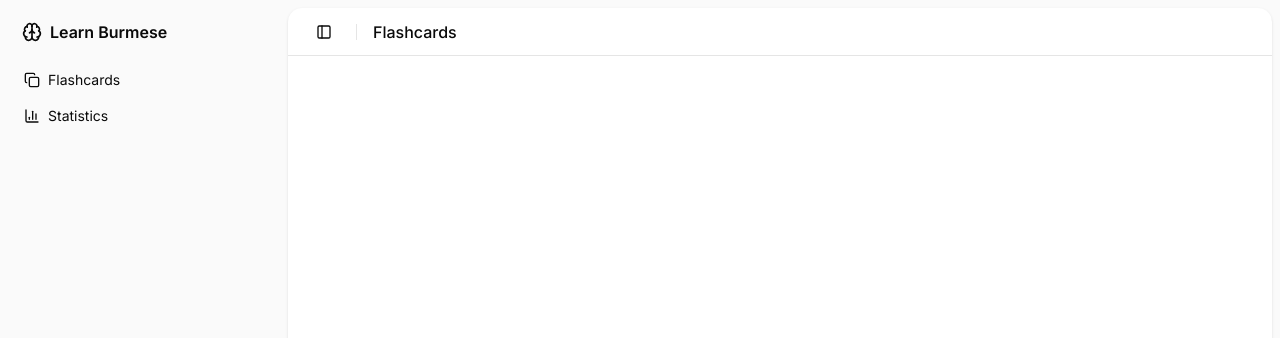
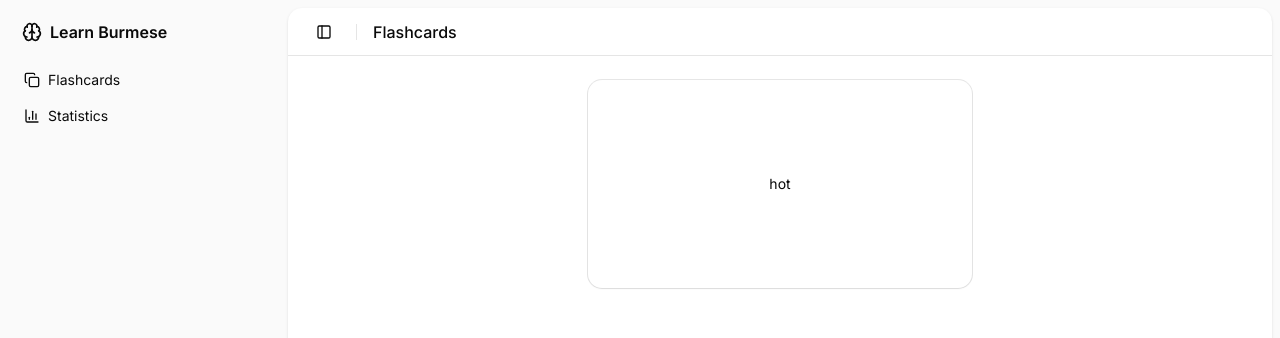
Before and after one commit to IsaacDWaller/learn-burmese, a Next.js app: page / in a window 1280 px wide. Shown: the top 338 px of the page. Built offline with nearby package versions, Linux system fonts and the light colour scheme.

Commit message:
feat: flashcard

```diff
--- a/src/app/page.tsx
+++ b/src/app/page.tsx
@@ -1 +1,85 @@
-export default function Page() {}
+"use client";
+
+import { Button } from "@/components/ui/button";
+import {
+  Card,
+  CardAction,
+  CardContent,
+  CardFooter,
+  CardHeader,
+} from "@/components/ui/card";
+import { cn } from "@/lib/utils";
+import { useState } from "react";
+
+export default function Page() {
+  const [revealed, setRevealed] = useState(false);
+
+  function handleCardClick() {
+    if (revealed) return;
+    setRevealed(true);
+  }
+
+  function handleListenButtonClick() {
+    console.log("Listen button clicked");
+  }
+
+  function handleIncorrectButtonClick() {
+    console.log("Incorrect button clicked");
+  }
+
+  function handleCorrectButtonClick() {
+    console.log("Correct button clicked");
+  }
+
+  return (
+    <main className="flex justify-center">
+      <Card
+        className={cn("w-sm", !revealed && "cursor-pointer")}
+        onClick={handleCardClick}
+      >
+        <CardHeader>
+          <CardAction>
+            <Button
+              variant="secondary"
+              className={
+                revealed ? "cursor-pointer" : "pointer-events-none opacity-0"
+              }
+              onClick={handleListenButtonClick}
+            >
+              Listen
+            </Button>
+          </CardAction>
+        </CardHeader>
+
+        <CardContent className="flex min-h-10 flex-col items-center justify-center">
+          {!revealed ? (
+            <p>hot</p>
+          ) : (
+            <>
+              <p>ပူ</p>
+              <p>pu</p>
+            </>
+          )}
+        </CardContent>
+
+        <CardFooter
+          className={
+            revealed ? "justify-between" : "pointer-events-none opacity-0"
+          }
+        >
+          <Button
+            variant="destructive"
+            className="cursor-pointer"
+            onClick={handleIncorrectButtonClick}
+          >
+            Incorrect
+          </Button>
+
+          <Button className="cursor-pointer" onClick={handleCorrectButtonClick}>
+            Correct
+          </Button>
+        </CardFooter>
+      </Card>
+    </main>
+  );
+}
--- /dev/null
+++ b/src/components/ui/card.tsx
@@ -0,0 +1,103 @@
+import * as React from "react";
+
+import { cn } from "@/lib/utils";
+
+function Card({
+  className,
+  size = "default",
+  ...props
+}: React.ComponentProps<"div"> & { size?: "default" | "sm" }) {
+  return (
+    <div
+      data-slot="card"
+      data-size={size}
+      className={cn(
+        "group/card flex flex-col gap-(--card-spacing) overflow-hidden rounded-xl bg-card py-(--card-spacing) text-sm text-card-foreground shadow-xs ring-1 ring-foreground/10 [--card-spacing:--spacing(6)] has-[>img:first-child]:pt-0 data-[size=sm]:[--card-spacing:--spacing(4)] *:[img:first-child]:rounded-t-xl *:[img:last-child]:rounded-b-xl",
+        className,
+      )}
+      {...props}
+    />
+  );
+}
+
+function CardHeader({ className, ...props }: React.ComponentProps<"div">) {
+  return (
+    <div
+      data-slot="card-header"
+      className={cn(
+        "group/card-header @container/card-header grid auto-rows-min items-start gap-1 rounded-t-xl px-(--card-spacing) has-data-[slot=card-action]:grid-cols-[1fr_auto] has-data-[slot=card-description]:grid-rows-[auto_auto] [.border-b]:pb-(--card-spacing)",
+        className,
+      )}
+      {...props}
+    />
+  );
+}
+
+function CardTitle({ className, ...props }: React.ComponentProps<"div">) {
+  return (
+    <div
+      data-slot="card-title"
+      className={cn(
+        "text-base leading-normal font-medium group-data-[size=sm]/card:text-sm",
+        className,
+      )}
+      {...props}
+    />
+  );
+}
+
+function CardDescription({ className, ...props }: React.ComponentProps<"div">) {
+  return (
+    <div
+      data-slot="card-description"
+      className={cn("text-sm text-muted-foreground", className)}
+      {...props}
+    />
+  );
+}
+
+function CardAction({ className, ...props }: React.ComponentProps<"div">) {
+  return (
+    <div
+      data-slot="card-action"
+      className={cn(
+        "col-start-2 row-span-2 row-start-1 self-start justify-self-end",
+        className,
+      )}
+      {...props}
+    />
+  );
+}
+
+function CardContent({ className, ...props }: React.ComponentProps<"div">) {
+  return (
+    <div
+      data-slot="card-content"
+      className={cn("px-(--card-spacing)", className)}
+      {...props}
+    />
+  );
+}
+
+function CardFooter({ className, ...props }: React.ComponentProps<"div">) {
+  return (
+    <div
+      data-slot="card-footer"
+      className={cn(
+        "flex items-center rounded-b-xl px-(--card-spacing) [.border-t]:pt-(--card-spacing)",
+        className,
+      )}
+      {...props}
+    />
+  );
+}
+
+export {
+  Card,
+  CardAction,
+  CardContent,
+  CardDescription,
+  CardFooter,
+  CardHeader,
+  CardTitle,
+};
```
